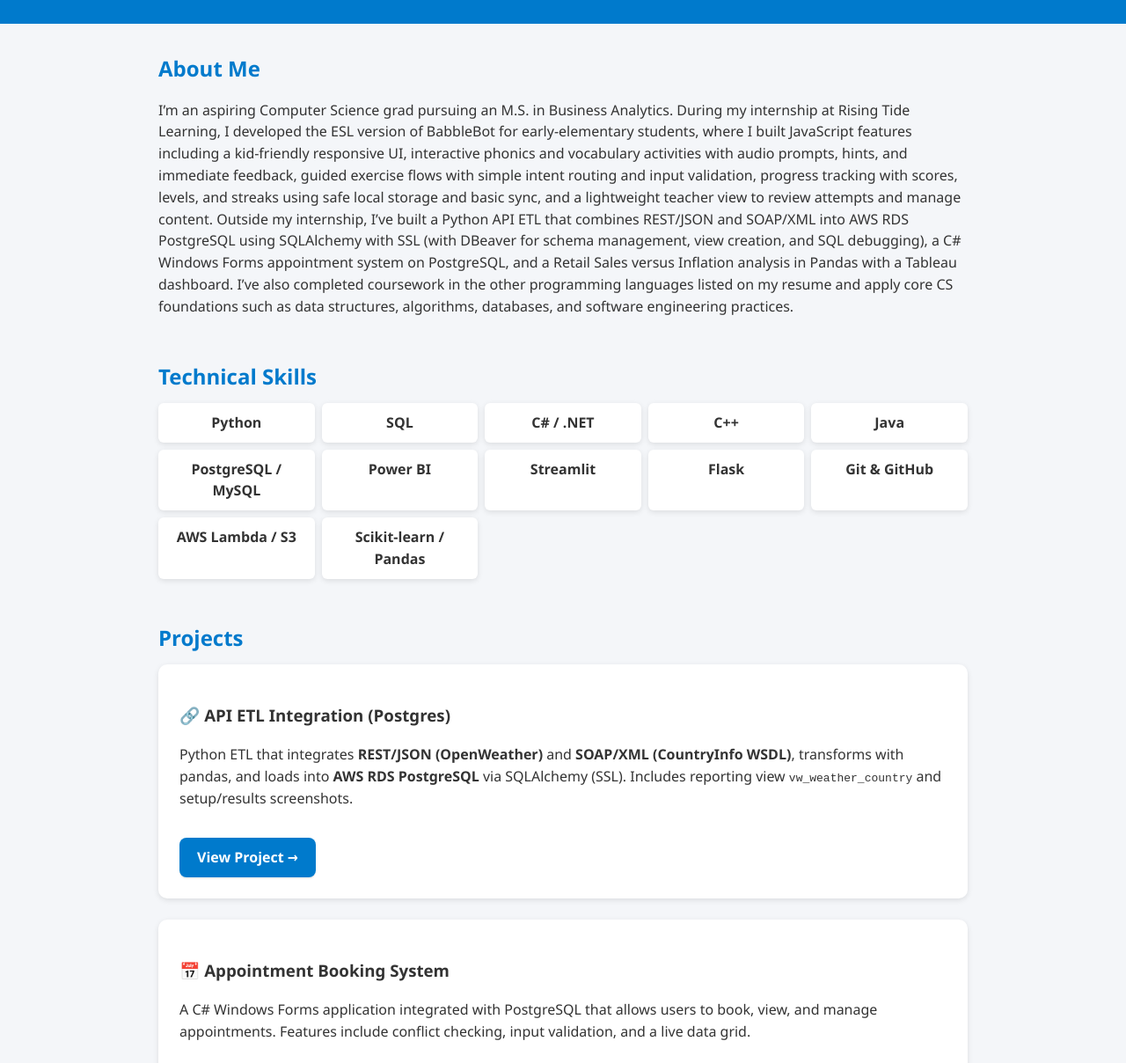
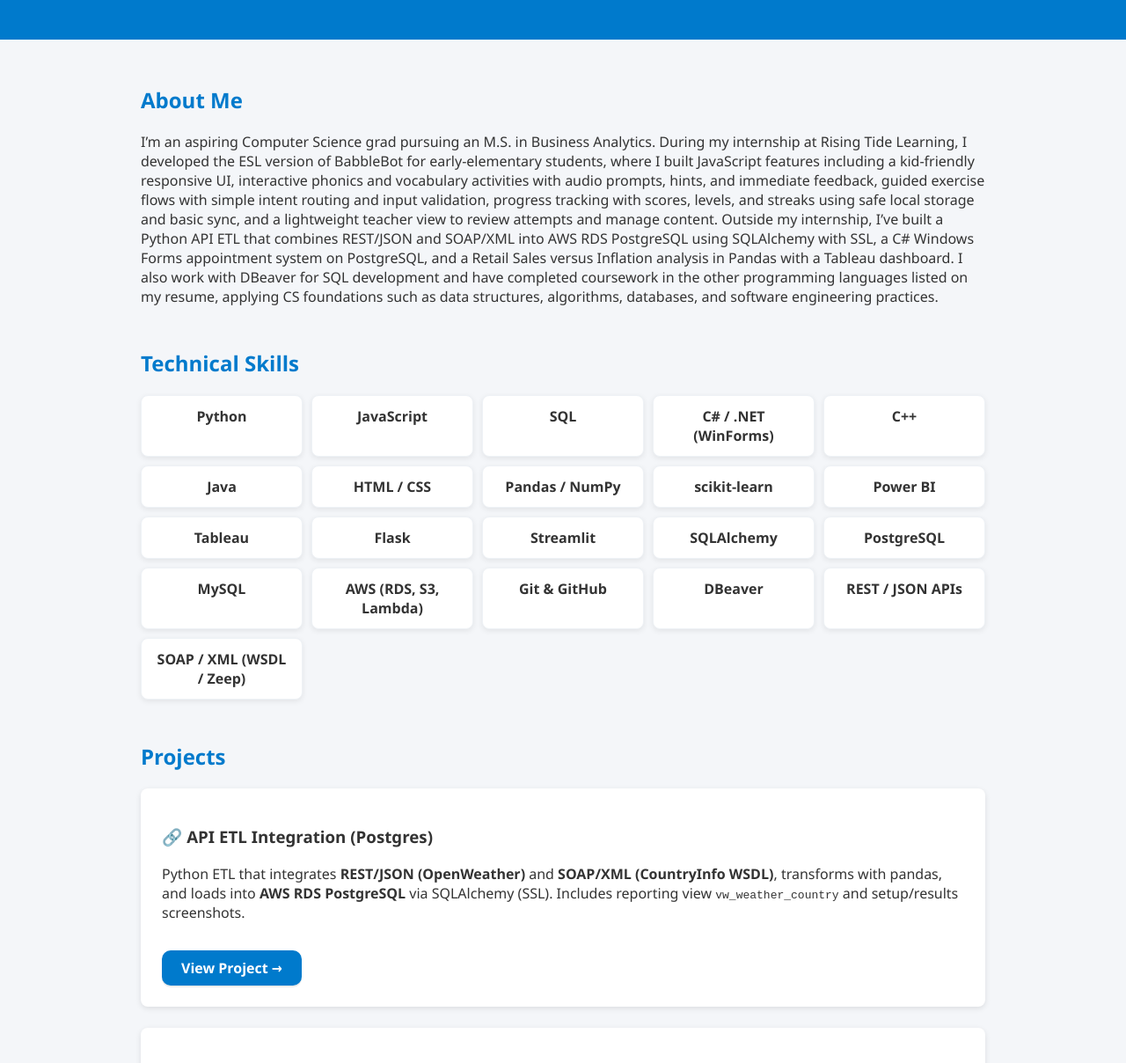
Before and after one commit to MTariq2023/MohammedTariq.github.io, a plain HTML site: page index.html in a window 1280 px wide. Shown: the part 143-1351 px from the top of the page at 88% size. Drawn offline with Linux system fonts and the light colour scheme.

Commit message:
Update index.html

```diff
--- a/index.html
+++ b/index.html
@@ -6,110 +6,60 @@
   <title>Mohammed Tariq | Developer Portfolio</title>
   <style>
     /* Base */
-    :root {
-      --blue: #007acc;
-      --blue-dark: #005f99;
-      --bg: #f4f6f9;
-      --text: #333;
-      --card: #fff;
-      --shadow: 0 2px 6px rgba(0,0,0,.1);
-    }
-    * { box-sizing: border-box; }
-
-    body {
-      margin: 0;
-      font-family: 'Segoe UI', Tahoma, Geneva, Verdana, sans-serif;
-      background: var(--bg);
-      color: var(--text);
-      line-height: 1.55;
-    }
-
-    header {
-      background: var(--blue);
-      color: #fff;
-      padding: 2rem 1rem;
-      text-align: center;
-    }
-
-    .container {
-      max-width: 960px;
-      margin: 0 auto;
-      padding: 2rem 1.25rem;
-    }
-
-    section { margin-bottom: 3rem; }
-    h1, h2 { color: var(--blue); margin: 0 0 .75rem; }
+    body{margin:0;font-family:'Segoe UI',Tahoma,Geneva,Verdana,sans-serif;background:#f4f6f9;color:#333}
+    header{background:#007acc;color:#fff;padding:2rem;text-align:center}
+    .container{max-width:960px;margin:0 auto;padding:2rem}
+    section{margin-bottom:3rem}
+    h1,h2{color:#007acc}
 
     /* Skills */
-    .skills ul {
-      display: grid;
-      grid-template-columns: repeat(auto-fit, minmax(150px, 1fr));
-      gap: 8px;
-      list-style: none;
-      padding: 0;
-      margin: 0;
+    .skills ul{
+      display:grid;
+      grid-template-columns:repeat(auto-fit,minmax(170px,1fr));
+      gap:10px;
+      list-style:none;
+      padding:0;
+      margin:0;
     }
-    .skills li {
-      background: var(--card);
-      padding: 10px 15px;
-      border-radius: 6px;
-      box-shadow: var(--shadow);
-      font-weight: 600;
-      text-align: center;
+    .skills li{
+      background:#fff;
+      padding:12px 14px;
+      border-radius:8px;
+      box-shadow:0 2px 6px rgba(0,0,0,.08);
+      font-weight:600;
+      text-align:center;
+      border:1px solid #eef2f6;
     }
 
     /* Project cards */
-    .project {
-      background: var(--card);
-      padding: 1.5rem;
-      border-radius: 10px;
-      box-shadow: var(--shadow);
-      margin-bottom: 1.5rem;
+    .project{background:#fff;padding:1.5rem;border-radius:8px;box-shadow:0 2px 6px rgba(0,0,0,.1);margin-bottom:1.5rem}
+    /* Keep link styling for inline links, but not for buttons */
+    .project a:not(.btn){color:#007acc;text-decoration:none;font-weight:600}
+    .project a:not(.btn):hover{text-decoration:underline}
+
+    /* Buttons (consistent blue with white text) */
+    .btn{
+      display:inline-block;
+      margin-top:1rem;
+      padding:12px 22px;
+      border-radius:10px;
+      text-decoration:none;
+      font-weight:700;
+      border:0;
+      line-height:1;
+      transition:all .15s ease-in-out;
     }
-
-    /* Regular links inside project cards (NOT the primary button) */
-    .project a:not(.project-link) {
-      color: var(--blue);
-      text-decoration: none;
-      font-weight: 600;
+    .btn-primary{
+      background:#007acc;
+      color:#fff !important;     /* force white text */
+      box-shadow:0 2px 0 rgba(0,0,0,.08);
     }
-    .project a:not(.project-link):hover {
-      text-decoration: underline;
-    }
-
-    /* Primary CTA button inside project cards */
-    .project a.project-link,
-    .project a.project-link:visited {
-      display: inline-block;
-      margin-top: 1rem;
-      padding: 10px 20px;
-      background: var(--blue);
-      color: #fff;               /* stays white */
-      border-radius: 8px;
-      text-decoration: none;
-      font-weight: 700;
-      box-shadow: 0 2px 0 rgba(0,0,0,.06);
-      transition: background .15s ease, transform .04s ease;
-    }
-    .project a.project-link:hover,
-    .project a.project-link:focus,
-    .project a.project-link:active {
-      background: var(--blue-dark);
-      color: #fff;               /* stays white on hover/focus */
-      text-decoration: none;
-    }
-    .project a.project-link:active {
-      transform: translateY(1px);
-    }
+    .btn-primary:hover{background:#005f99;color:#fff !important;text-decoration:none}
 
     /* Footer */
-    footer {
-      text-align: center;
-      padding: 1rem;
-      background: #e0e0e0;
-    }
-    footer a { color: var(--blue); text-decoration: none; font-weight: 600; }
-    footer a:hover { text-decoration: underline; }
+    footer{background:#e0e0e0;text-align:center;padding:1rem}
+    footer a{color:#007acc;font-weight:600;text-decoration:none}
+    footer a:hover{text-decoration:underline}
   </style>
 </head>
 <body>
@@ -120,29 +70,61 @@
 </header>
 
 <div class="container">
+
   <!-- About -->
   <section id="about">
     <h2>About Me</h2>
-      <p>I’m an aspiring Computer Science grad pursuing an M.S. in Business Analytics. During my internship at Rising Tide Learning, I developed the ESL version of BabbleBot for early-elementary students, where I built JavaScript features including a kid-friendly responsive UI, interactive phonics and vocabulary activities with audio prompts, hints, and immediate feedback, guided exercise flows with simple intent routing and input validation, progress tracking with scores, levels, and streaks using safe local storage and basic sync, and a lightweight teacher view to review attempts and manage content. Outside my internship, I’ve built a Python API ETL that combines REST/JSON and SOAP/XML into AWS RDS PostgreSQL using SQLAlchemy with SSL (with DBeaver for schema management, view creation, and SQL debugging), a C# Windows Forms appointment system on PostgreSQL, and a Retail Sales versus Inflation analysis in Pandas with a Tableau dashboard. I’ve also completed coursework in the other programming languages listed on my resume and apply core CS foundations such as data structures, algorithms, databases, and software engineering practices.</p>
-
+    <p>
+      I’m an aspiring Computer Science grad pursuing an M.S. in Business Analytics. During my internship at
+      Rising Tide Learning, I developed the ESL version of BabbleBot for early-elementary students, where I built
+      JavaScript features including a kid-friendly responsive UI, interactive phonics and vocabulary activities
+      with audio prompts, hints, and immediate feedback, guided exercise flows with simple intent routing and input
+      validation, progress tracking with scores, levels, and streaks using safe local storage and basic sync, and a
+      lightweight teacher view to review attempts and manage content. Outside my internship, I’ve built a Python API
+      ETL that combines REST/JSON and SOAP/XML into AWS RDS PostgreSQL using SQLAlchemy with SSL, a C# Windows Forms
+      appointment system on PostgreSQL, and a Retail Sales versus Inflation analysis in Pandas with a Tableau dashboard.
+      I also work with DBeaver for SQL development and have completed coursework in the other programming languages
+      listed on my resume, applying CS foundations such as data structures, algorithms, databases, and software
+      engineering practices.
+    </p>
   </section>
 
   <!-- Skills -->
   <section class="skills" id="skills">
     <h2>Technical Skills</h2>
     <ul>
+      <!-- Languages -->
       <li>Python</li>
+      <li>JavaScript</li>
       <li>SQL</li>
-        <li>C# / .NET</li>
+      <li>C# / .NET (WinForms)</li>
       <li>C++</li>
       <li>Java</li>
-        <li>PostgreSQL / MySQL</li>
+      <li>HTML / CSS</li>
+
+      <!-- Data / ML / Viz -->
+      <li>Pandas / NumPy</li>
+      <li>scikit-learn</li>
       <li>Power BI</li>
+      <li>Tableau</li>
+
+      <!-- Frameworks / Libraries -->
+      <li>Flask</li>
       <li>Streamlit</li>
-        <li>Flask</li>
+      <li>SQLAlchemy</li>
+
+      <!-- Databases -->
+      <li>PostgreSQL</li>
+      <li>MySQL</li>
+
+      <!-- Cloud / Tools -->
+      <li>AWS (RDS, S3, Lambda)</li>
       <li>Git &amp; GitHub</li>
-        <li>AWS Lambda / S3</li>
-        <li>Scikit-learn / Pandas</li>
+      <li>DBeaver</li>
+
+      <!-- Integration / APIs -->
+      <li>REST / JSON APIs</li>
+      <li>SOAP / XML (WSDL / Zeep)</li>
     </ul>
   </section>
 
@@ -159,7 +141,7 @@
         <strong>AWS RDS PostgreSQL</strong> via SQLAlchemy (SSL). Includes reporting view
         <code>vw_weather_country</code> and setup/results screenshots.
       </p>
-        <a class="project-link" href="api-etl-integration-postgres.html">View Project →</a>
+      <a class="btn btn-primary" href="api-etl-integration-postgres.html">View Project →</a>
     </div>
 
     <!-- Appointment Booking System -->
@@ -169,7 +151,7 @@
         A C# Windows Forms application integrated with PostgreSQL that allows users to book, view, and manage
         appointments. Features include conflict checking, input validation, and a live data grid.
       </p>
-        <a class="project-link" href="appointment-system.html">View Project →</a>
+      <a class="btn btn-primary" href="appointment-system.html">View Project →</a>
     </div>
 
     <!-- Retail Sales Forecasting & Inflation Trends -->
@@ -179,15 +161,17 @@
         Nominal vs inflation-adjusted retail sales (Census + CPI) with a Tableau dashboard. Data cleaned and merged
         in Python (Pandas), CPI-indexed, and exported for BI.
       </p>
-        <a class="project-link" href="retail-sales-forecasting.html">View Project →</a>
+      <a class="btn btn-primary" href="retail-sales-forecasting.html">View Project →</a>
     </div>
+
   </section>
+
 </div>
 
 <footer>
   &copy; 2025 Mohammed Tariq ·
   <a href="mailto:mohammed1645tariq@gmail.com">Email Me</a> ·
-    <a href="https://github.com/MTariq2023" target="_blank" rel="noopener">GitHub</a>
+  <a href="https://github.com/MTariq2023" target="_blank">GitHub</a>
 </footer>
 
 </body>
```
Lines whose indentation alone changed are shown as unchanged.
